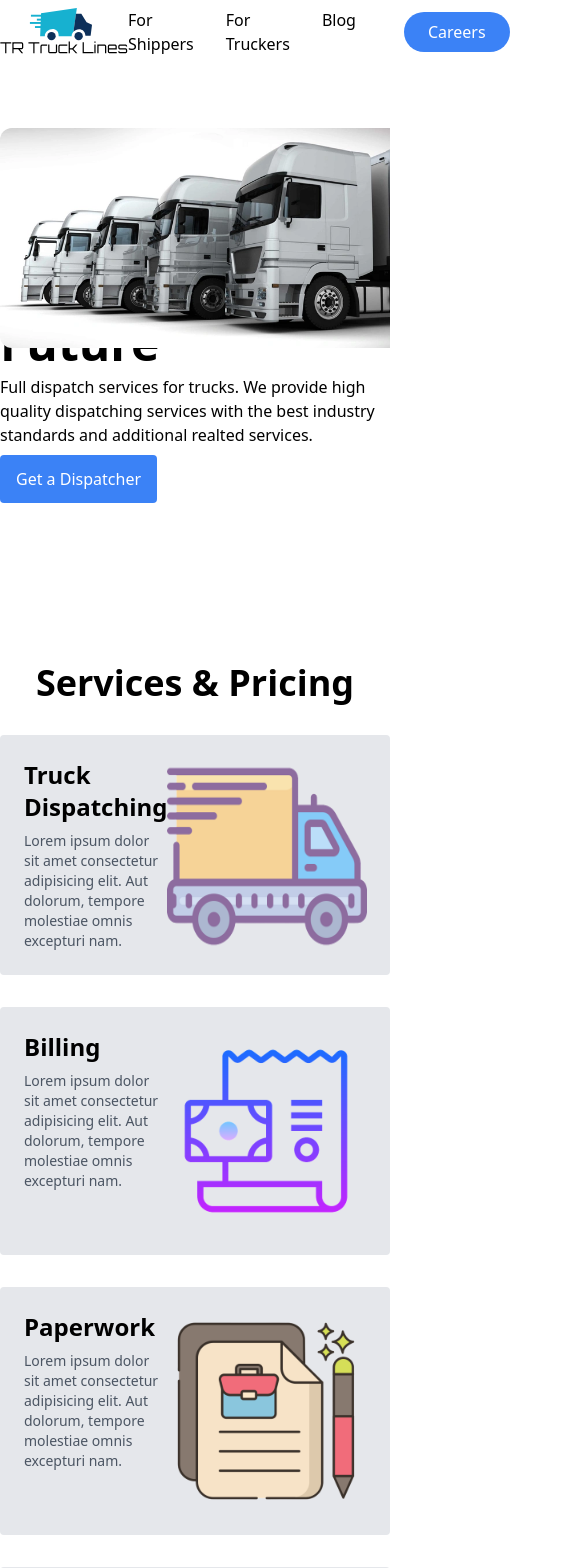
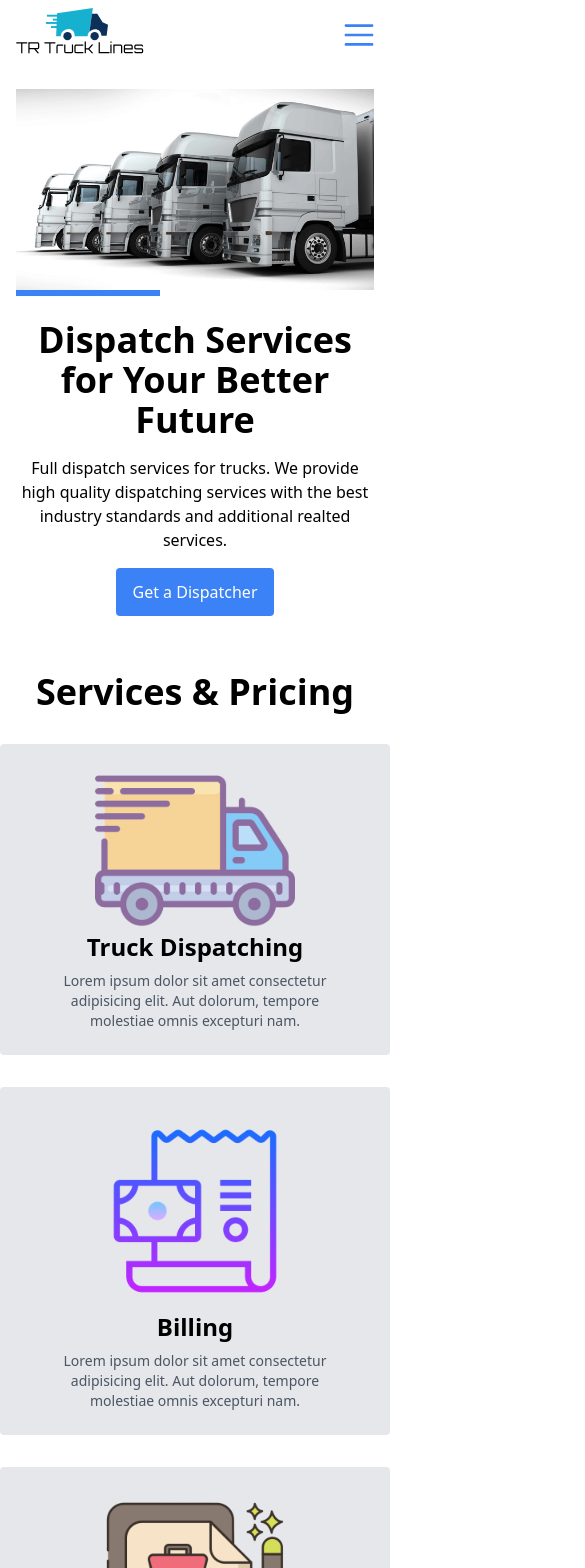
Before and after one commit to asfand687/tr-truck-lines, a React (Vite) app: page / in a window 390 px wide. Shown: the top 1568 px of the page, 585 px wide, since content can reach past the window. Built offline with nearby package versions, Linux system fonts and the light colour scheme.

Commit message:
made the landing page responsive

```diff
--- /dev/null
+++ b/src/components/Drawer.jsx
@@ -0,0 +1,20 @@
+import React from 'react'
+import Logo from '../assets/logo.svg'
+import Close from '../assets/close.svg'
+
+const Drawer = ({ showDrawer, setShowDrawer }) => {
+  return (
+    <nav className={`lg:hidden absolute z-10 top-20 bg-white p-6 flex flex-col items-center rounded-lg shadow-xl space-y-4 transition-all all ease-out duration-300 ${showDrawer ? 'right-0' : '-right-full'}`}>
+      <div onClick={() => setShowDrawer(false)} className="w-full flex flex-row-reverse">
+        <img src={Close} alt="Close" />
+      </div>
+      <img className="w-32" src={Logo} alt="Logo" />
+      <div>For Shippers</div>
+      <div>For Truckers</div>
+      <div>Blog</div>
+      <button className="rounded-full px-6 py-2 text-white bg-blue-500">Careers</button>
+    </nav>
+  )
+}
+
+export default Drawer
--- a/src/components/Footer.jsx
+++ b/src/components/Footer.jsx
@@ -9,17 +9,17 @@ import Phone from '../assets/phone.svg'
 const Footer = () => {
   return (
     <footer>
-      <div className="w-full max-w-7xl mx-auto flex items-start border-t py-20">
-        <img className="w-36" src={Logo} alt="Logo"/>
-        <article className="flex-1">
-          <div className="flex justify-center lg:space-x-16 pb-4">
+      <div className="w-full max-w-7xl mx-auto flex flex-col items-center md:flex-row md:items-start border-t gap-y-4 py-20">
+        <img className="w-40" src={Logo} alt="Logo" />
+        <article className="flex-1 gap-y-4">
+          <div className="flex flex-col items-center md:items-start md:flex-row md:justify-center lg:space-x-16 pb-4 text-center md:text-left">
             <h2>Home</h2>
             <h2>Shippers</h2>
             <h2>Truckers</h2>
             <h2>Careers</h2>
             <h2>Privacy Policy</h2>
           </div>
-          <div className="flex text-sm justify-center text-blue-500 lg:space-x-16 pb-24">
+          <div className="flex flex-col items-center md:flex-row text-sm justify-center text-blue-500 lg:space-x-16 pb-6 md:pb-24 gap-y-2">
             <article className="flex items-center space-x-2">
               <img className="w-4" src={Envelope} alt="Envelope"/>
               <span>connect@trtrucklines.com</span>
--- a/src/components/Navbar.jsx
+++ b/src/components/Navbar.jsx
@@ -1,12 +1,15 @@
-import React from 'react'
+import React, { useState } from 'react'
 import Logo from '../assets/logo.svg'
+import Drawer from '../components/Drawer'
+import Hamburger from '../assets/hamburger.svg'
 
 const Navbar = () => {
+  const [showDrawer, setShowDrawer] = useState(false)
   return (
     <nav>
-      <div className="w-full max-w-7xl mx-auto py-2 flex items-center justify-between">
+      <div className="w-full px-4 max-w-7xl mx-auto py-2 flex items-center justify-between">
         <img src={Logo} className="w-32" alt="Logo"/>
-        <aside className="flex items-center space-x-12">
+        <aside className="hidden lg:flex items-center space-x-12">
           <ul className="flex space-x-8">
             <li>For Shippers</li>
             <li>For Truckers</li>
@@ -15,6 +18,8 @@ const Navbar = () => {
           <button className="rounded-full px-6 py-2 text-white bg-blue-500">Careers</button>
         </aside>
       </div>
+      <img onClick={() => setShowDrawer(!showDrawer)} className='md:hidden absolute top-6 right-4' src={Hamburger} alt="Hamburger" />
+      <Drawer showDrawer={showDrawer} setShowDrawer={setShowDrawer} />
     </nav>
   )
 }
--- a/src/sections/HomeHero.jsx
+++ b/src/sections/HomeHero.jsx
@@ -4,19 +4,19 @@ import Hero from '../assets/truck-hero.webp'
 const HomeHero = () => {
   return (
     <section>
-      <div className="flex items-center py-20 max-w-7xl mx-auto">
+      <div className="flex flex-col-reverse md:flex-row items-center px-4 py-6 md:py-20 w-full max-w-7xl mx-auto">
         <article className="flex">
-          <div className="max-w-[450px]">
+          <div className="w-full text-center lg:text-left lg:max-w-[450px]">
             <div className="h-[6px] w-36 bg-blue-500 mb-6"></div>
-            <h2 className="text-5xl font-bold ">Dispatch Services for Your Better Future</h2>
-            <p className="py-2">Full dispatch services for trucks. We provide high quality dispatching services with the best industry standards and additional realted services.</p>
+            <h2 className="text-4xl lg:text-5xl font-bold ">Dispatch Services for Your Better Future</h2>
+            <p className="py-4">Full dispatch services for trucks. We provide high quality dispatching services with the best industry standards and additional realted services.</p>
             <button className="bg-blue-500 rounded px-4 py-3 text-white font-medium">
               Get a Dispatcher
             </button>
           </div>
         </article>
         <article>
-          <img className="absolute right-0 top-32 rounded-tl-xl w-[800px] rounded-bl-xl" src={Hero} alt="Hero"/>
+          <img className="lg:absolute right-0 top-32 lg:rounded-tl-xl w-full max-w-[800px] lg:rounded-bl-xl" src={Hero} alt="Hero" />
         </article>
       </div>
     </section>
--- a/src/sections/HomeLocationSection.jsx
+++ b/src/sections/HomeLocationSection.jsx
@@ -3,9 +3,9 @@ import Map from '../assets/map.png'
 
 const HomeLocationSection = () => {
   return (
-    <section className="flex items-center py-20">
+    <section className="flex flex-col md:items-center py-8 md:py-20 px-4 text-center md:text-left gap-y-10">
       <article className='flex-1 flex justify-end'>
-        <div className="w-[70%] space-y-6">
+        <div className="w-full lg:w-[70%] space-y-6">
           <h2 className="text-3xl font-semibold">
             Located in Avnel NJ
           </h2>
--- a/src/sections/HomeServices.jsx
+++ b/src/sections/HomeServices.jsx
@@ -6,35 +6,35 @@ import IFTA from '../assets/ifta.png'
 
 const HomeServices = () => {
   return (
-    <section className="py-20">
-      <div className="max-w-7xl mx-auto">
+    <section className="py-8 md:py-20">
+      <div className="w-full max-w-7xl mx-auto">
         <h2 className="text-4xl text-center pb-8 font-bold">Services & Pricing</h2>
         <div className="flex justify-center flex-wrap gap-8">
-          <article className="bg-gray-200 rounded p-6 w-[480px] flex justify-between">
+          <article className="bg-gray-200 rounded p-6 w-[480px] flex flex-col-reverse items-center md:items-start md:flex-row justify-between text-center md:text-left">
             <div>
               <h2 className="text-2xl font-semibold pb-2">Truck Dispatching</h2>
-              <p className="text-sm text-gray-600 max-w-[200px]">Lorem ipsum dolor sit amet consectetur adipisicing elit. Aut dolorum, tempore molestiae omnis excepturi nam.</p>
+              <p className="text-sm text-gray-600 w-full lg:max-w-[200px] px-6 md:px-0">Lorem ipsum dolor sit amet consectetur adipisicing elit. Aut dolorum, tempore molestiae omnis excepturi nam.</p>
             </div>
             <img className="w-[200px]" src={Dispatch} alt="Dispatching"/>
           </article>
-          <article className="bg-gray-200 rounded p-6 w-[480px] flex justify-between">
+          <article className="bg-gray-200 rounded p-6 w-[480px] flex flex-col-reverse items-center md:items-start md:flex-row justify-between text-center md:text-left">
             <div>
               <h2 className="text-2xl font-semibold pb-2">Billing</h2>
-              <p className="text-sm text-gray-600 max-w-[200px]">Lorem ipsum dolor sit amet consectetur adipisicing elit. Aut dolorum, tempore molestiae omnis excepturi nam.</p>
+              <p className="text-sm text-gray-600 w-full lg:max-w-[200px] px-6 md:px-0">Lorem ipsum dolor sit amet consectetur adipisicing elit. Aut dolorum, tempore molestiae omnis excepturi nam.</p>
             </div>
             <img className="w-[200px]" src={Billing} alt="Billing"/>
           </article>
-          <article className="bg-gray-200 rounded p-6 w-[480px] flex justify-between">
+          <article className="bg-gray-200 rounded p-6 w-[480px] flex flex-col-reverse items-center md:items-start md:flex-row justify-between text-center md:text-left">
             <div>
               <h2 className="text-2xl font-semibold pb-2">Paperwork</h2>
-              <p className="text-sm text-gray-600 max-w-[200px]">Lorem ipsum dolor sit amet consectetur adipisicing elit. Aut dolorum, tempore molestiae omnis excepturi nam.</p>
+              <p className="text-sm text-gray-600 w-full lg:max-w-[200px] px-6 md:px-0">Lorem ipsum dolor sit amet consectetur adipisicing elit. Aut dolorum, tempore molestiae omnis excepturi nam.</p>
             </div>
             <img className="w-[200px]" src={Paperwork} alt="Paperwork"/>
           </article>
-          <article className="bg-gray-200 rounded p-6 w-[480px] flex justify-between">
+          <article className="bg-gray-200 rounded p-6 w-[480px] flex flex-col-reverse items-center md:items-start md:flex-row justify-between text-center md:text-left">
             <div>
               <h2 className="text-2xl font-semibold pb-2">IFTA</h2>
-              <p className="text-sm text-gray-600 max-w-[200px]">Lorem ipsum dolor sit amet consectetur adipisicing elit. Aut dolorum, tempore molestiae omnis excepturi nam.</p>
+              <p className="text-sm text-gray-600 w-full lg:max-w-[200px] px-6 md:px-0">Lorem ipsum dolor sit amet consectetur adipisicing elit. Aut dolorum, tempore molestiae omnis excepturi nam.</p>
             </div>
             <img className="w-[200px]" src={IFTA} alt="IFTA"/>
           </article>
--- a/src/sections/NumberAndFigures.jsx
+++ b/src/sections/NumberAndFigures.jsx
@@ -8,7 +8,7 @@ import Renault from '../assets/renault.png'
 const NumberAndFigures = () => {
   return (
     <section>
-      <div className="max-w-5xl mx-auto flex justify-between">
+      <div className="w-full max-w-5xl mx-auto flex flex-col px-4 md:flex-row md:justify-between text-center md:text-left gap-y-10">
         <article className="w-full max-w-[600px] space-y-6">
           <h2 className="text-4xl font-bold">Number & Figures</h2>
           <p>Lorem, ipsum dolor sit amet consectetur adipisicing elit. Incidunt numquam quaerat perferendis nam necessitatibus praesentium</p>
```
Also changed, not shown: src/assets/close.svg (added), src/assets/hamburger.svg (added).
